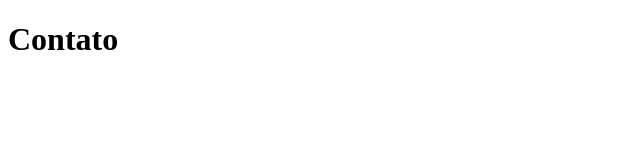
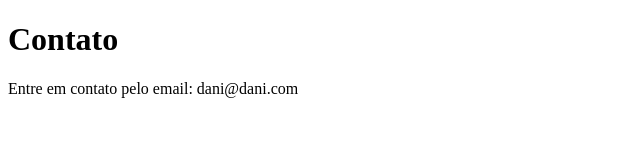
Before and after one commit to danieletvsilva/alura_git_gitHub, a plain HTML site: page contato.html in a window 1280 px wide. Shown: the whole page, without its empty margins (0-640 px from the left). Drawn offline with Linux system fonts and the light colour scheme.

Commit message:
Inclusão de email de contato

```diff
--- a/contato.html
+++ b/contato.html
@@ -8,5 +8,6 @@
 </head>
 <body>
     <h1>Contato</h1>
+    <p>Entre em contato pelo email: dani@dani.com</p>
 </body>
 </html>
```
